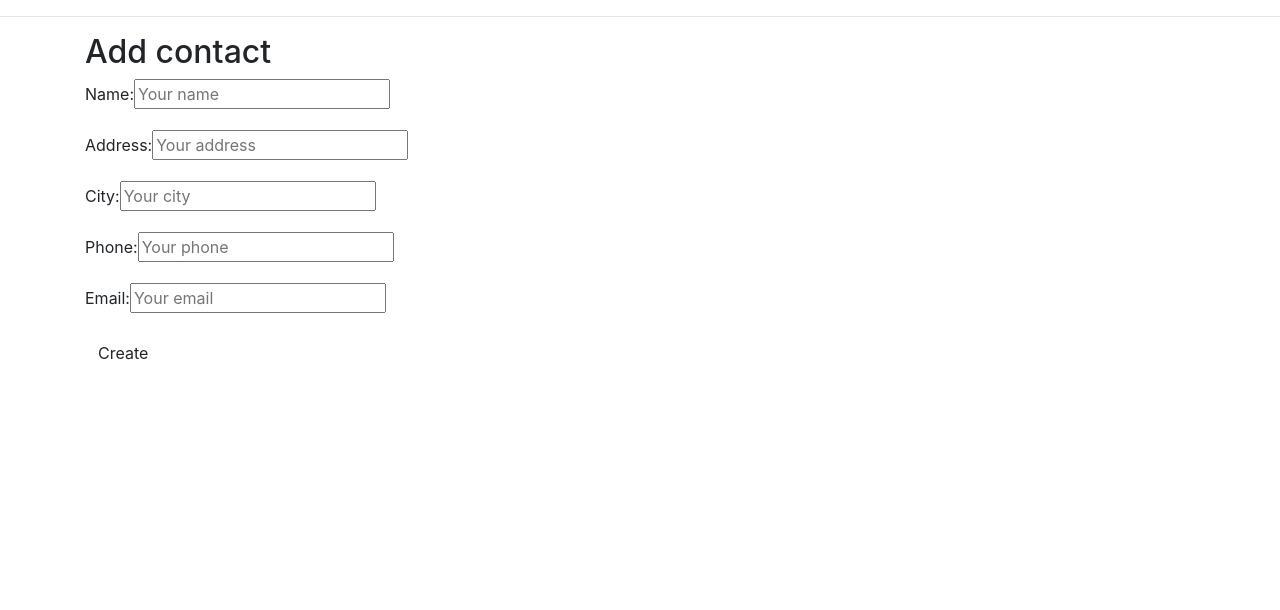
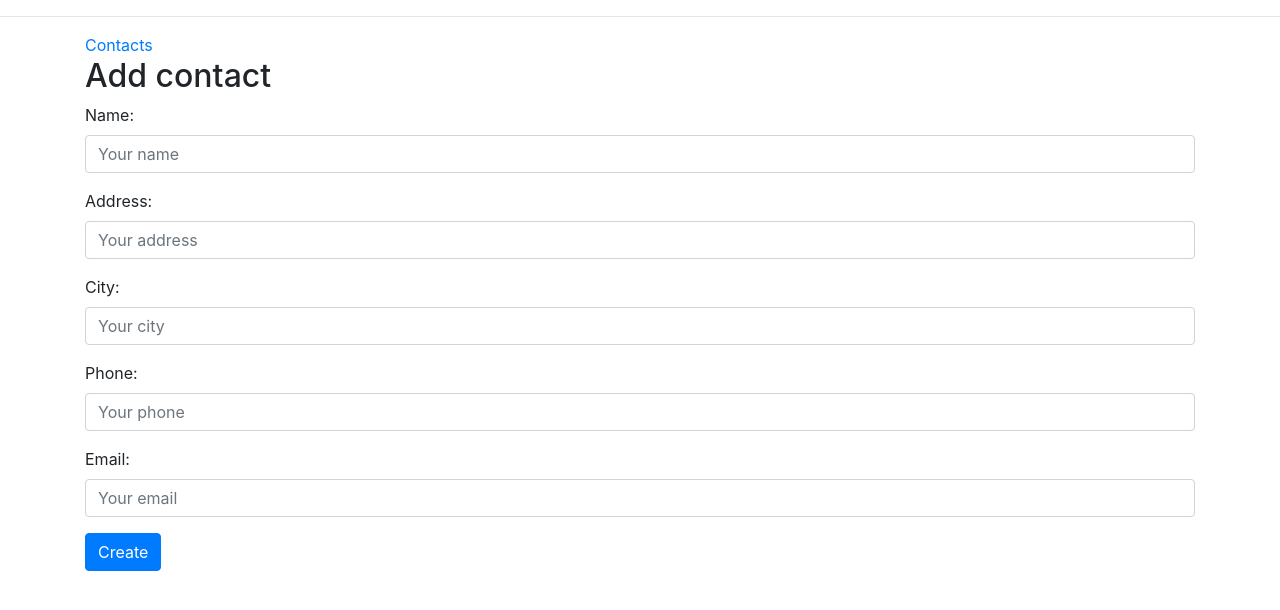
Before and after one commit to faycalBordjah/spring-react-mongo-crud, a React (Create React App) app in the folder momo/: page /create in a window 1280 px wide. Shown: the top 610 px of the page. Built offline with nearby package versions, Linux system fonts and the light colour scheme.

Commit message:
Improve Create

```diff
--- a/momo/src/components/Create.js
+++ b/momo/src/components/Create.js
@@ -1,5 +1,6 @@
 import React, { useState } from 'react';
 import axios from 'axios';
+import { Link } from 'react-router-dom';
 const Create = () => {
 
     const [contact, setContact] = useState({
@@ -10,7 +11,6 @@ const Create = () => {
         email: '',
     })
 
-
     const onChange = (e) => {
         setContact({
             ...contact,
@@ -18,13 +18,9 @@ const Create = () => {
         })
     }
 
-
     const onSubmit = (event) => {
         event.preventDefault();
         console.log(contact);
-
-
-
         axios.post("http://localhost:8080/contacts", contact).then(
             (res) => {
                 console.log(res.data);
@@ -34,6 +30,11 @@ const Create = () => {
 
     return (
         <div className="container">
+            <div>
+                <Link to="/">
+                    <span className="glyphicon glyphicon-plus-sign" aria-hidden="true">Contacts</span>
+                </Link>
+            </div>
             <div className="panel panel-default">
                 <div className="panel-heading">
                     <h2 className="panel-title">
@@ -43,30 +44,29 @@ const Create = () => {
                 <div className="panel-body">
                     <form onSubmit={onSubmit}>
                         <div className="form-group">
-                            <label>Name: </label>
-                            <input type="text" name="name" placeholder="Your name" onChange={onChange} value={contact.name} />
+                            <label >Name: </label>
+                            <input type="text" className="form-control" name="name" placeholder="Your name" onChange={onChange} value={contact.name} />
                         </div>
                         <div className="form-group">
                             <label>Address: </label>
-                            <input type="text" name="address" placeholder="Your address" onChange={onChange} value={contact.address} />
+                            <input type="text" className="form-control" name="address" placeholder="Your address" onChange={onChange} value={contact.address} />
                         </div>
                         <div className="form-group">
                             <label>City: </label>
-                            <input type="text" name="city" placeholder="Your city" onChange={onChange} value={contact.city} />
+                            <input type="text" className="form-control" name="city" placeholder="Your city" onChange={onChange} value={contact.city} />
                         </div>
                         <div className="form-group">
                             <label>Phone: </label>
-                            <input type="text" name="phone" placeholder="Your phone" onChange={onChange} value={contact.phone} />
+                            <input type="text" className="form-control" name="phone" placeholder="Your phone" onChange={onChange} value={contact.phone} />
                         </div>
                         <div className="form-group">
                             <label>Email: </label>
-                            <input type="text" name="email" placeholder="Your email" onChange={onChange} value={contact.email} />
+                            <input className="form-control" type="text" name="email" placeholder="Your email" onChange={onChange} value={contact.email} />
                         </div>
-                        <button type="submit" className="btn btn-default"> Create</button>
+                        <button type="submit" className="btn btn-primary"> Create</button>
                     </form>
                 </div>
             </div>
-
         </div >);
 }
 export default Create;
```
